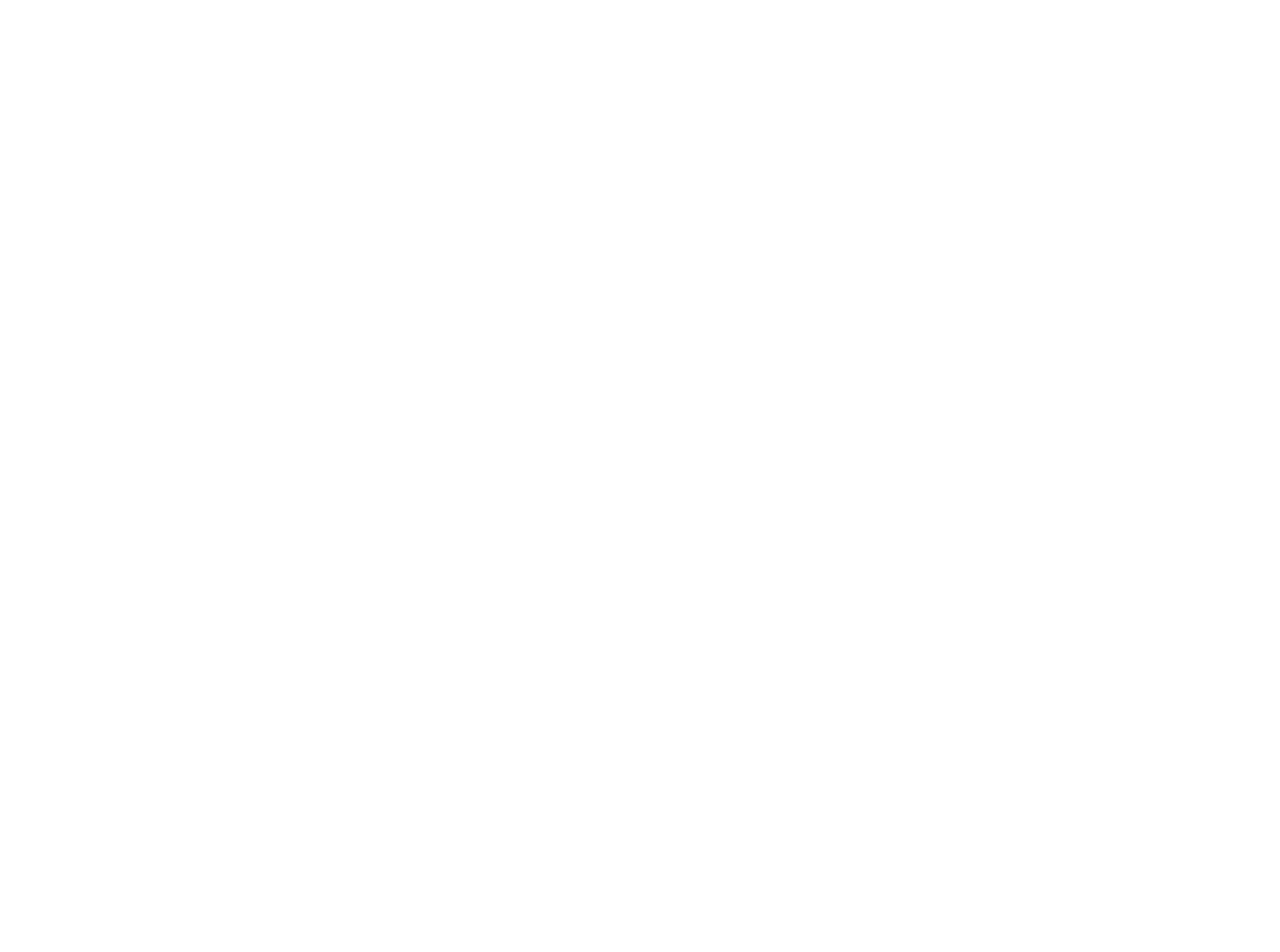
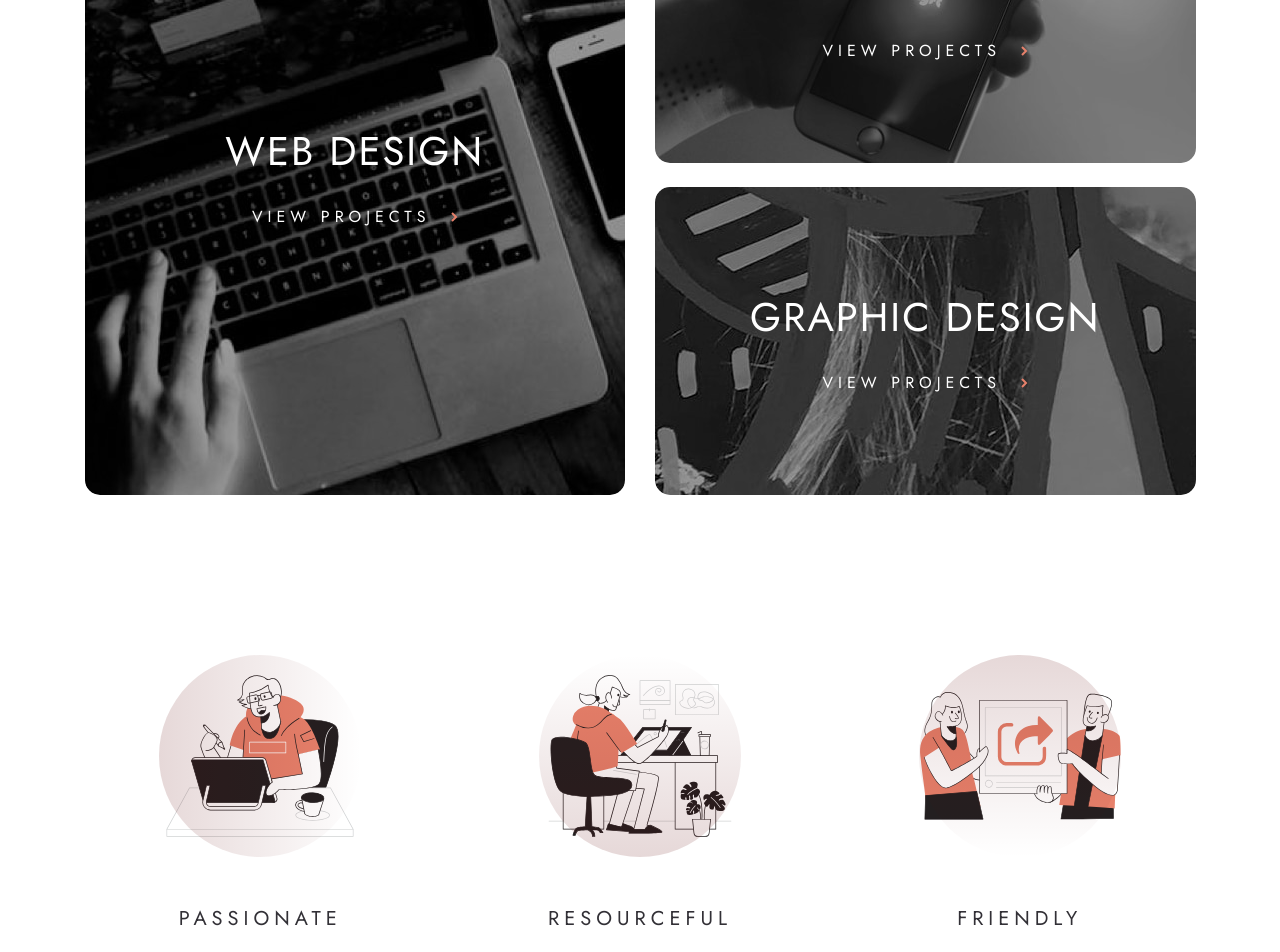
Before and after one commit to ElHuzain/designo-multi-page, a Next.js app: page /home in a window 1280 px wide. Shown: the part 1100-2052 px from the top of the page. Before the commit the page ends 955 px from the top, so only its background shows below. Built offline with nearby package versions, Linux system fonts and the light colour scheme.

Commit message:
added: home features (not full!)

```diff
--- a/components/common/header.tsx
+++ b/components/common/header.tsx
@@ -36,7 +36,7 @@
             </MaxWidthContainer>
 
             {/* The overlay of mobile navigation */}
-            <div className={twMerge('min-h-screen h-full w-screen absolute z-20 pointer-events-none transition-opacity duration-300 opacity-0 bg-[#00000067]', expanded && 'pointer-events-auto opacity-100')}>
+            <div className={twMerge('min-h-screen h-full w-full absolute z-20 pointer-events-none transition-opacity duration-300 opacity-0 bg-[#00000067]', expanded && 'pointer-events-auto opacity-100')}>
                 <HeaderMobileNavigation toggleMobileNavigation={toggleMobileNavigation} />
             </div>
         </header>
--- a/components/pages/home/components/designCards.tsx
+++ b/components/pages/home/components/designCards.tsx
@@ -0,0 +1,18 @@
+import DesignCard, { AppDesignCard, GraphicDesignCard, WebDesignCard } from '@/components/ui/designCard'
+import MaxWidthContainer from '@/components/ui/maxWidthContainer'
+import React from 'react'
+
+const DesignCards = () => {
+    return (
+        <MaxWidthContainer bottomMargin={true}>
+            <section className="grid grid-rows-3 lg:grid-rows-2 lg:grid-cols-2 h-[798px] md:h-[649px] lg:h-[640px] gap-y-[24px] gap-x-[30px]">
+                <WebDesignCard className="hidden lg:block row-span-2" large={true} />
+                <WebDesignCard className="lg:hidden" />
+                <AppDesignCard />
+                <GraphicDesignCard />
+            </section>
+        </MaxWidthContainer>
+    )
+}
+
+export default DesignCards
--- a/components/pages/home/components/features.tsx
+++ b/components/pages/home/components/features.tsx
@@ -0,0 +1,17 @@
+import { FriendlyFeatureCard, PassionateFeatureCard, ResourcesfulFeatureCard } from '@/components/ui/feature'
+import MaxWidthContainer from '@/components/ui/maxWidthContainer'
+import React from 'react'
+
+const Features = () => {
+    return (
+        <MaxWidthContainer>
+            <section className="grid grid-cols-1 md:grid-cols-3 gap-[80px] md:gap-8 lg:gap-7">
+                <PassionateFeatureCard />
+                <ResourcesfulFeatureCard />
+                <FriendlyFeatureCard />
+            </section>
+        </MaxWidthContainer>
+    )
+}
+
+export default Features
--- a/components/pages/home/components/mainBanner.tsx
+++ b/components/pages/home/components/mainBanner.tsx
@@ -5,9 +5,9 @@
 
 const MainBanner = () => {
     return (
-        <MaxWidthContainer expands={true}>
+        <MaxWidthContainer expands={true} bottomMargin={true}>
             <main className="bg-primary lg:h-[640px] lg:flex gap-10 justify-between items-center lg:px-[95px] px-0 h-[843px] relative sm:rounded-[15px] overflow-hidden">
-                <div className="h-[640px] md:right-[-150px] aspect-square absolute z-1 bottom-0">
+                <div className="h-[640px] md:right-[-150px] lg:right-0 aspect-square absolute z-1 bottom-0">
                     <img src="/assets/home/desktop/bg-pattern-hero-home.svg" className="w-full h-full" />
                 </div>
                 <div className="space-y-6 lg:h-fit md:h-[386px] h-[392px] px-6 sm:px-0 lg:space-y-10 flex flex-col">
--- a/components/pages/home/index.tsx
+++ b/components/pages/home/index.tsx
@@ -1,10 +1,14 @@
 import React from 'react'
 import MainBanner from './components/mainBanner'
+import DesignCards from './components/designCards'
+import Features from './components/features'
 
 const HomePage = () => {
   return (
     <div>
       <MainBanner />
+      <DesignCards />
+      <Features />
     </div>
   )
 }
--- a/components/ui/button.tsx
+++ b/components/ui/button.tsx
@@ -15,7 +15,7 @@
         outline:
           "border border-input bg-background hover:bg-accent hover:text-accent-foreground",
         secondary:
-          "bg-white text-secondary-foreground hover:bg-secondary/80",
+          "bg-white text-secondary-foreground hover:bg-light_peach hover:text-white",
         ghost: "hover:bg-accent hover:text-accent-foreground",
         link: "text-primary underline-offset-4 hover:underline",
       },
--- /dev/null
+++ b/components/ui/designCard.tsx
@@ -0,0 +1,55 @@
+import React from 'react'
+import { twMerge } from 'tailwind-merge';
+
+const DesignCard = ({ Context, ImgDesktop, ImgMobile, ImgTablet, className }: any) => {
+    return (
+        <article className={twMerge("rounded-[15px] h-full w-full relative overflow-hidden", className)}>
+            <img src={ImgMobile} className="absolute md:hidden w-full h-full top-0 left-0 object-cover z-[-1] rounded-[15px]" />
+            <img src={ImgTablet} className="absolute md:block lg:hidden hidden w-full h-full top-0 left-0 z-[-1] object-cover rounded-[15px]" />
+            <img src={ImgDesktop} className="absolute hidden lg:block  w-full h-full top-0 left-0 object-cover z-[-1] rounded-[15px]" />
+            <div className="z-30 h-full w-full flex flex-col text-center gap-6 justify-center transition-colors cursor-pointer hover:bg-[#e7826bb9] bg-[#00000063] items-center">
+                <h2 className="z-20 uppercase text-white text-[28px] md:text-[40px] tracking-[2px]">{Context}</h2>
+                <div className="flex items-center gap-5">
+                    <a className="text-white tracking-[5px]">VIEW PROJECTS</a>
+                    <img src="assets/shared/desktop/icon-right-arrow.svg" alt="right-arrow" />
+                </div>
+            </div>
+        </article>
+    )
+}
+
+export const WebDesignCard = ({ large, className }: { large?: boolean, className?: string }) => {
+    return <DesignCard
+        ImgDesktop={`/assets/home/desktop/image-web-design-${large ? 'large' : 'small'}.jpg`}
+        ImgMobile="/assets/home/mobile/image-web-design.jpg"
+        ImgTablet="/assets/home/tablet/image-web-design.jpg"
+
+        Context="Web Design"
+
+        className={className}
+    />
+}
+
+export const AppDesignCard = ({ className }: { className?: string }) => {
+    return <DesignCard
+        ImgDesktop="/assets/home/desktop/image-app-design.jpg"
+        ImgMobile="/assets/home/mobile/image-app-design.jpg"
+        ImgTablet="/assets/home/tablet/image-app-design.jpg"
+
+        Context="App Design"
+        className={className}
+    />
+}
+
+export const GraphicDesignCard = ({ className }: { className?: string }) => {
+    return <DesignCard
+        ImgDesktop="/assets/home/desktop/image-graphic-design.jpg"
+        ImgMobile="/assets/home/mobile/image-graphic-design.jpg"
+        ImgTablet="/assets/home/tablet/image-graphic-design.jpg"
+
+        Context="Graphic Design"
+        className={className}
+    />
+}
+
+export default DesignCard
--- /dev/null
+++ b/components/ui/feature.tsx
@@ -0,0 +1,61 @@
+import React from 'react'
+import { twMerge } from 'tailwind-merge';
+
+const Feature = ({ title, description, image, backgroundDirection = 'top' }: { title: string, description: string, image: string, backgroundDirection?: string, }) => {
+
+    const getDirection = () => {
+        switch (backgroundDirection) {
+            case 'left': return 'rotate-[-90deg]';
+            case 'bottom': return 'rotate-[-180deg]';
+            default: return '';
+        }
+    }
+
+    return (
+        <article className="flex flex-col sm:flex-row md:flex-col items-center gap-[48px]">
+
+            <div className="relative w-[202px] h-[202px]">
+                <img className={twMerge("absolute top-0 z-10 left-0 h-full w-full object-contain", getDirection())} src="/assets/home/desktop/bg-pattern-hero-home.svg" />
+                <img className="w-full h-full z-20 object-contain" src={image} />
+            </div>
+
+            <div className="space-y-[32px] sm:space-y-4 md:space-y-[48px] text-center w-fit sm:text-left md:text-center">
+                <h2 className="text-xl uppercase tracking-[5px]">{title}</h2>
+                <p>
+                    {description}
+                </p>
+            </div>
+
+        </article>
+    )
+}
+
+export const PassionateFeatureCard = () => {
+    return <Feature
+        title="passionate"
+        description="Each project starts with an in-depth brand research to ensure we only create products that serve a purpose. We merge art, design, and technology into exciting new solutions."
+        image="/assets/home/desktop/illustration-passionate.svg"
+
+        backgroundDirection="left"
+    />
+}
+
+export const ResourcesfulFeatureCard = () => {
+    return <Feature
+        title="resourceful"
+        description={"Everything that we do has a strategic purpose. We use an agile approach in all of our projects and value customer collaboration. It guarantees superior results that fulfill our clients’ needs."}
+        image="/assets/home/desktop/illustration-resourceful.svg"
+
+        backgroundDirection="bottom"
+    />
+}
+
+export const FriendlyFeatureCard = () => {
+    return <Feature
+        title="friendly"
+        description="We are a group of enthusiastic folks who know how to put people first. Our success depends on our customers, and we strive to give them the best experience a company can provide."
+        image="/assets/home/desktop/illustration-friendly.svg"
+    />
+}
+
+export default Feature
--- a/components/ui/maxWidthContainer.tsx
+++ b/components/ui/maxWidthContainer.tsx
@@ -1,9 +1,13 @@
 import React from 'react'
 import { twMerge } from 'tailwind-merge'
 
-const MaxWidthContainer = ({ children, className = '', expands }: { children: React.ReactNode, className?: string, expands?: boolean }) => {
+const MaxWidthContainer = ({ children, className = '', expands, bottomMargin = false }: { children: React.ReactNode, className?: string, expands?: boolean, bottomMargin?: boolean }) => {
     return (
-        <div className={twMerge('max-w-[1111px] w-full mx-auto px-6 sm:px-10 xl:p-0', className, expands && 'px-0')}>
+        <div className={twMerge('max-w-[1111px] w-full mx-auto px-6 sm:px-10 xl:p-0',
+            className,
+            expands && 'px-0',
+            bottomMargin && "mb-bottom_margin_mobile lg:mb-bottom_margin"
+        )}>
             {children}
         </div>
     )
--- a/tailwind.config.js
+++ b/tailwind.config.js
@@ -6,7 +6,7 @@
     './components/**/*.{ts,tsx}',
     './app/**/*.{ts,tsx}',
     './src/**/*.{ts,tsx}',
-	],
+  ],
   theme: {
     container: {
       center: true,
@@ -16,6 +16,10 @@
       },
     },
     extend: {
+      spacing: {
+        bottom_margin: '160px',
+        bottom_margin_mobile: '120px',
+      },
 
       colors: {
         peach: "var(--peach)",
```
